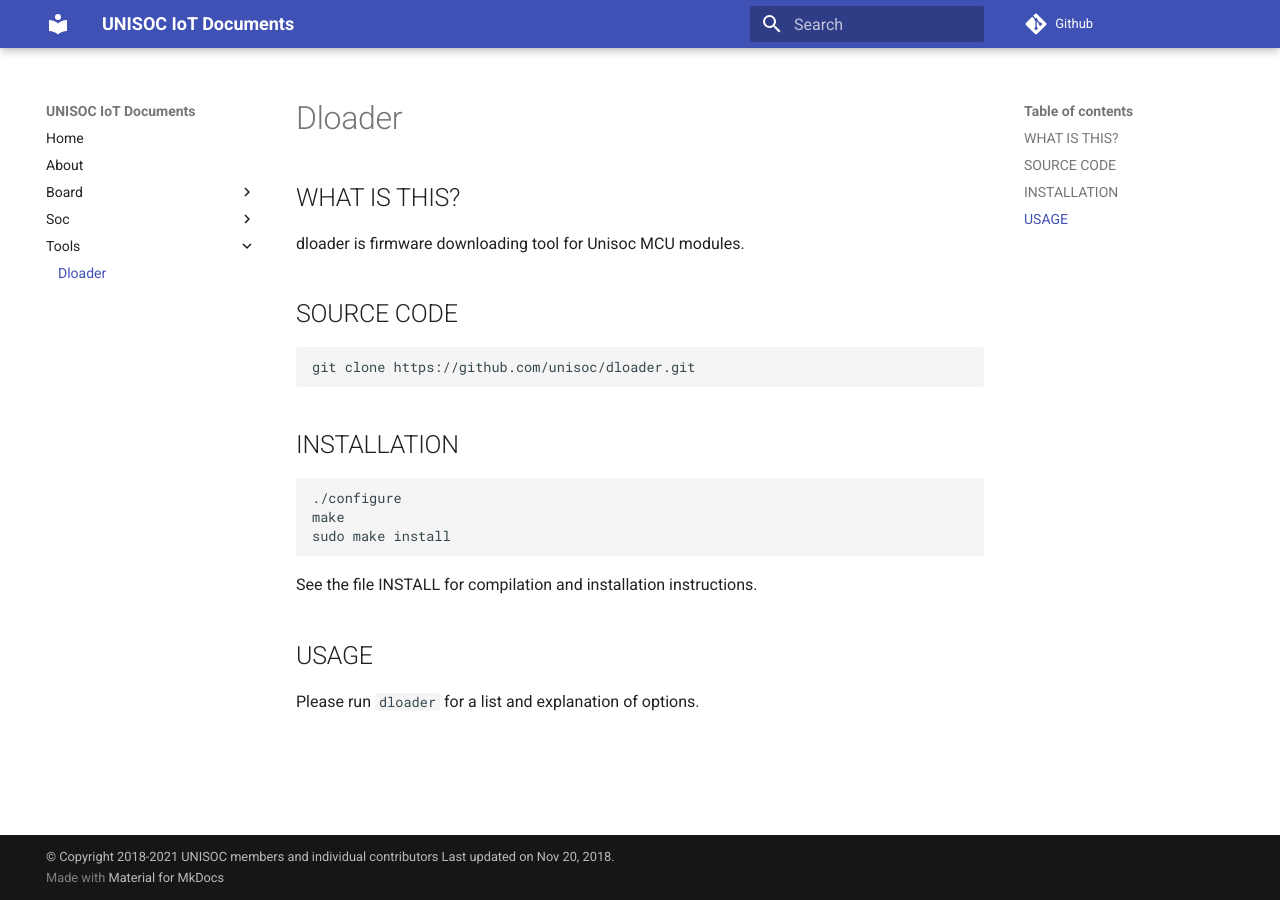
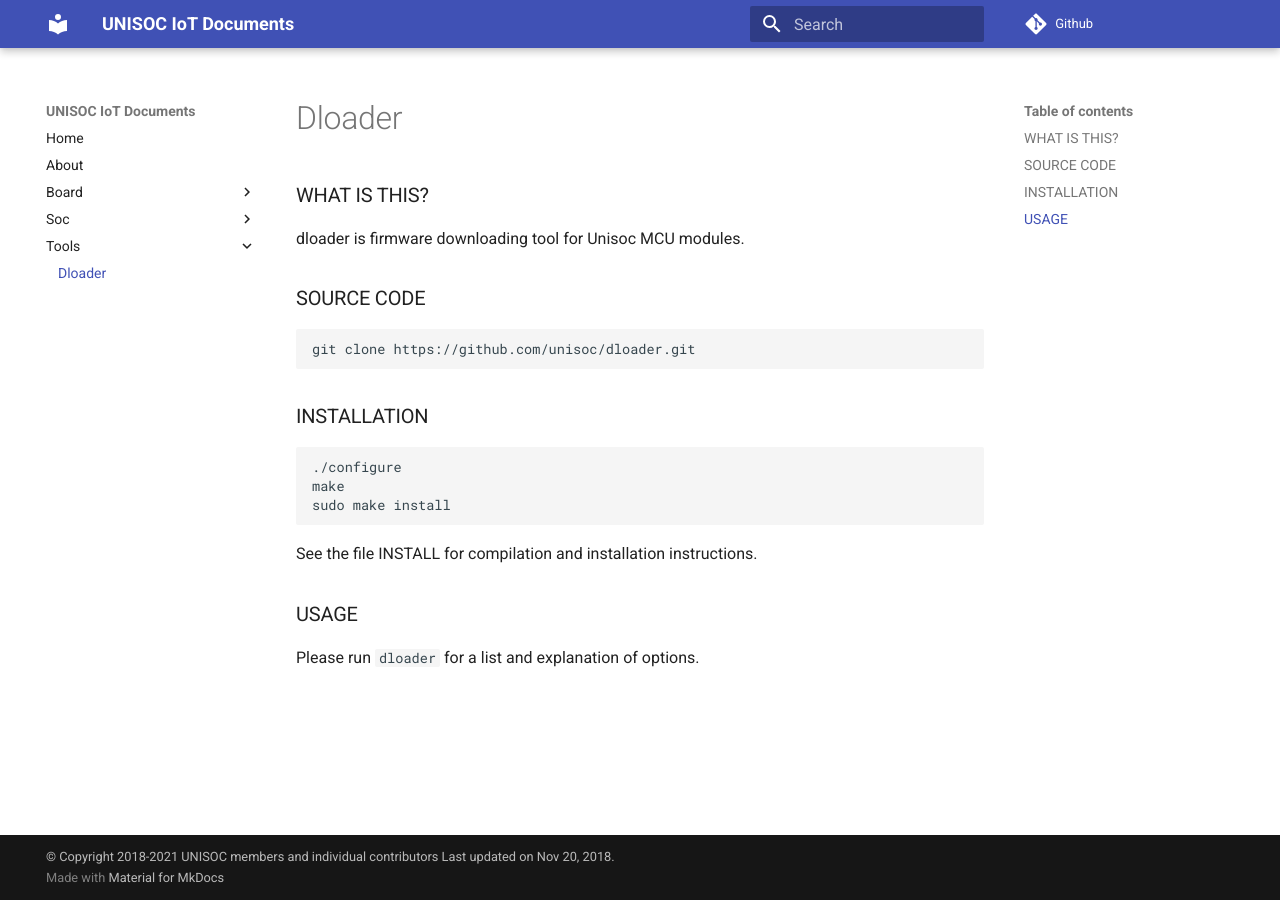
Before and after one commit to unisoc/documentation, an MkDocs documentation site: the page built from docs/tools/dloader.md, in a window 1280 px wide. Built offline with MkDocs 1.6.1 and Material for MkDocs 9.7.7, drawn with Linux system fonts in a browser that asks for light colours; comment, search, counter and statistics services are not loaded.

Commit message:
Adjust the style
Adjust the style.

Signed-off-by: Keguang Zhang <keguang.zhang@unisoc.com>

````diff
--- a/docs/tools/dloader.md
+++ b/docs/tools/dloader.md
@@ -1,15 +1,15 @@
 # Dloader
 
-## WHAT IS THIS?
+### WHAT IS THIS?
 dloader is firmware downloading tool for Unisoc MCU modules.
 
-## SOURCE CODE
+### SOURCE CODE
 
 ```shell
 git clone https://github.com/unisoc/dloader.git
 ```
 
-## INSTALLATION
+### INSTALLATION
 
 ```shell
 ./configure
@@ -20,5 +20,5 @@ sudo make install
 See the file INSTALL for compilation and installation instructions.
 
 
-## USAGE
+### USAGE
 Please run `dloader` for a list and explanation of options.
````
Also changed, not shown: 2 other files.
